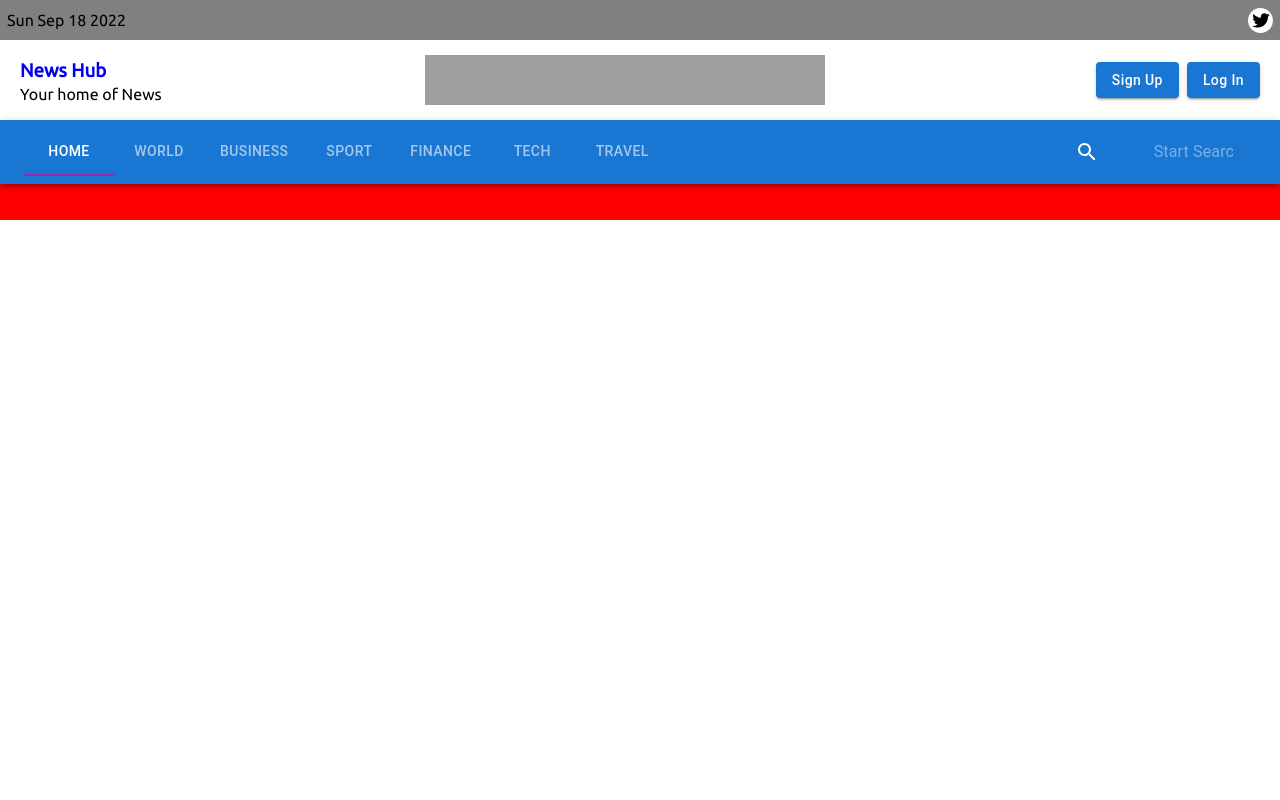
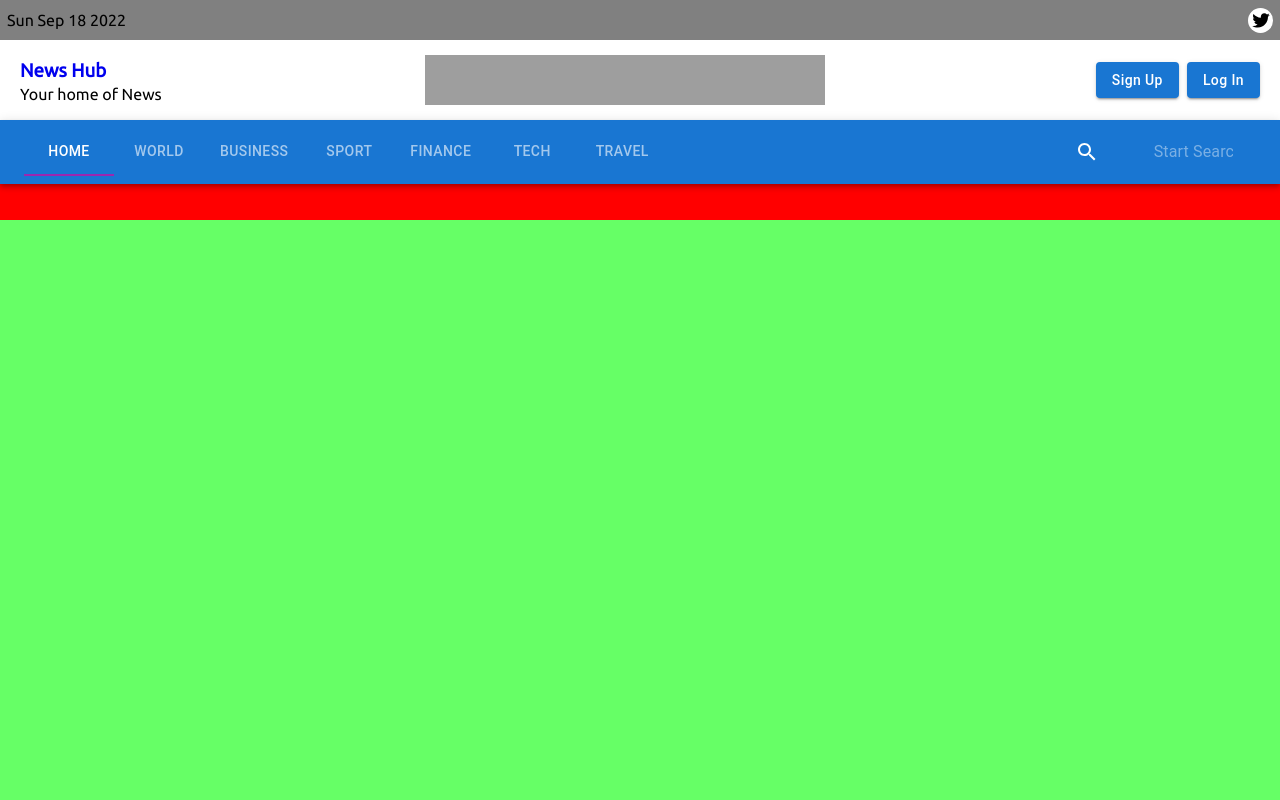
Before and after one commit to Jibril14/Finance-Hub, a React (Create React App) app in the folder frontend/: page /detail in a window 1280 px wide. Shown: the top 800 px of the page. Built offline with nearby package versions, Linux system fonts and the light colour scheme; grey boxes are pictures that could not be loaded.

Commit message:
Preparing for Deployment

```diff
--- a/frontend/src/App.css
+++ b/frontend/src/App.css
@@ -15,3 +15,7 @@ a:hover,
 a:active{
   color:#66FF66
 }
+
+body{
+  background-color: #66FF66;
+}
```
